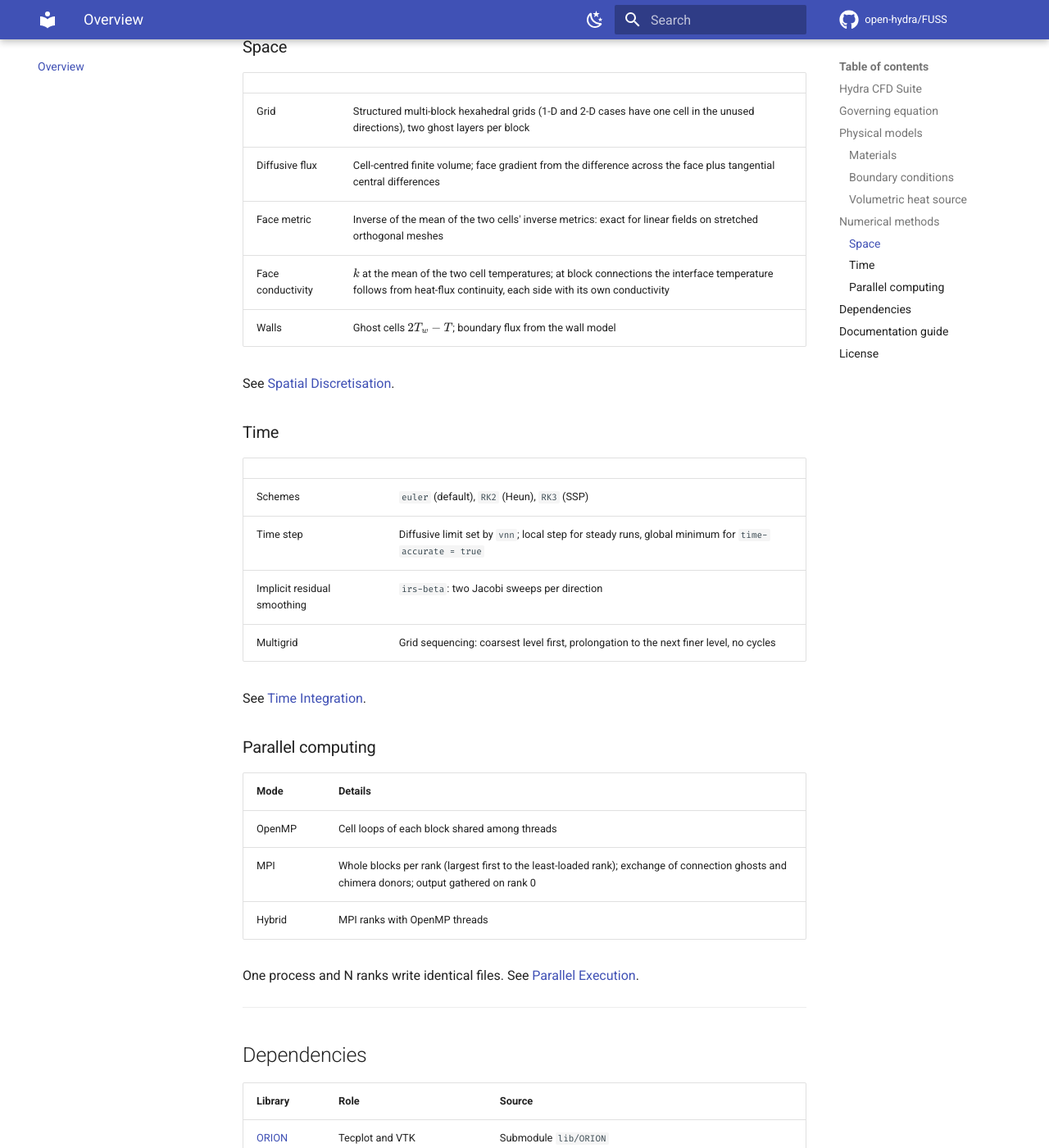
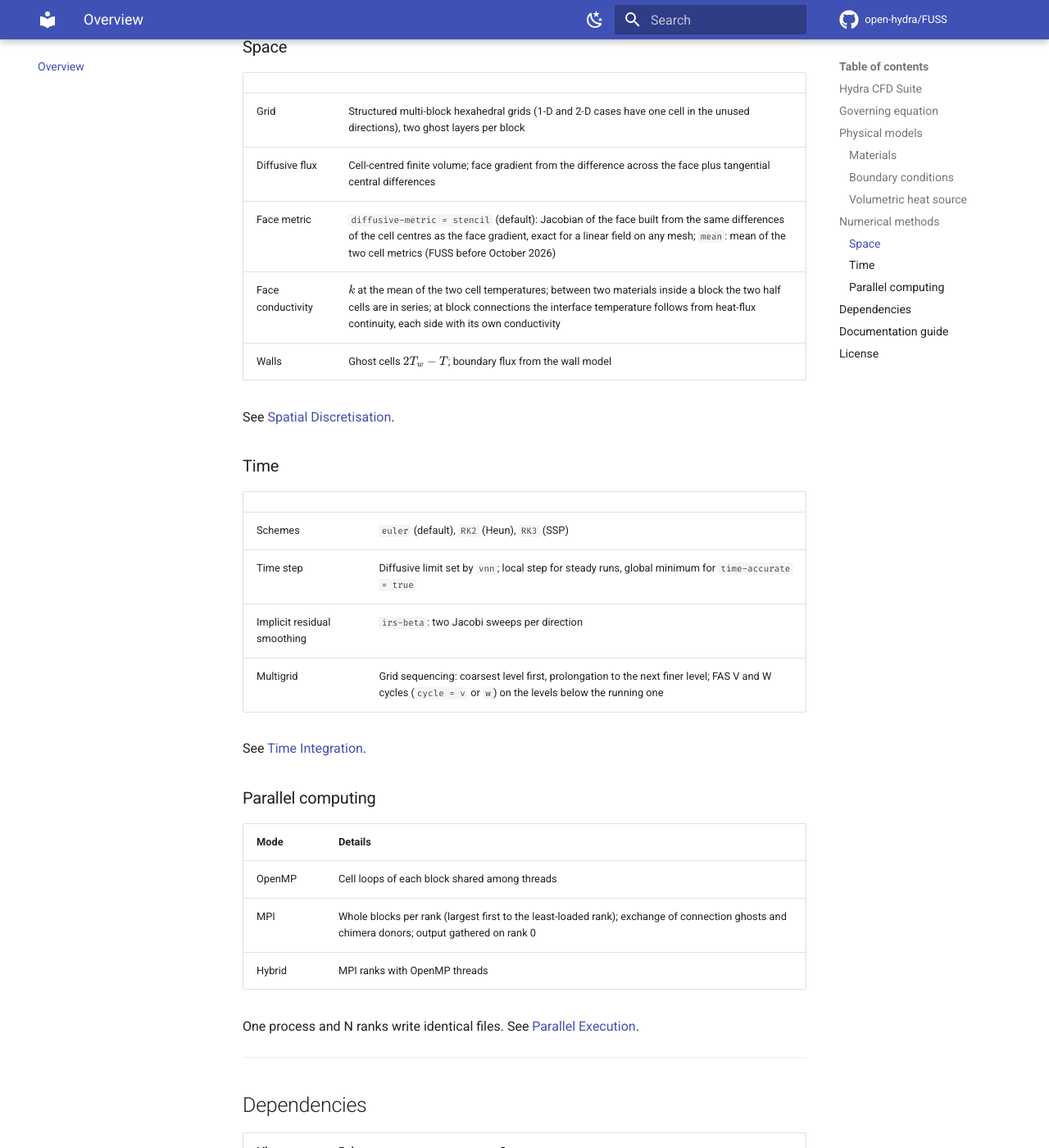
Before and after one commit to open-hydra/FUSS, an MkDocs documentation site: the page built from docs/overview.md, in a window 1280 px wide and 1400 px high, scrolled down 2385 px. Shown: the whole window at 82% size. Built offline with MkDocs 1.6.1 and Material for MkDocs 9.7.7, drawn with Linux system fonts in a browser that asks for light colours; comment, search, counter and statistics services are not loaded.

Commit message:
docs: statements wrong since the sync (inverse-mean, no cycles, IRS fallback, lower-index k, stop on every rank)
overview.md:74 face metric (stencil/mean, not inverse-mean), :76 series k, :94 FAS V/W cycles exist; README.md:21,96 FAS cycles;
initial-conditions.md:95 IRS fallback removed (354bf28), :117 series conductivity at a material jump inside a block (9901941),
:135 old ORION pin; thermo.md:100,211 same series-k defect; time-integration.md:121 only the finding rank stops, the launcher
ends the others (stop_from_thread, Mod_MPI.f90:725-735; verification finding D-2); numerics.md:60 inverse-mean never released;
quick-start.md:134 a comment may contain "=" (Read_Ini.f90 Warn_Unread_Keys skips comments, FiNeR 2.1.0). Text only.

Co-Authored-By: Claude Sonnet 5.5 <noreply@anthropic.com>

```diff
--- a/docs/overview.md
+++ b/docs/overview.md
@@ -73,8 +73,8 @@ $\dot{q}_\text{vol}$ is a cell field read from `INPUT/st.tec` when that file exi
 |-|-|
 | Grid | Structured multi-block hexahedral grids (1-D and 2-D cases have one cell in the unused directions), two ghost layers per block |
 | Diffusive flux | Cell-centred finite volume; face gradient from the difference across the face plus tangential central differences |
-| Face metric | Inverse of the mean of the two cells' inverse metrics: exact for linear fields on stretched orthogonal meshes |
-| Face conductivity | $k$ at the mean of the two cell temperatures; at block connections the interface temperature follows from heat-flux continuity, each side with its own conductivity |
+| Face metric | `diffusive-metric = stencil` (default): Jacobian of the face built from the same differences of the cell centres as the face gradient, exact for a linear field on any mesh; `mean`: mean of the two cell metrics (FUSS before October 2026) |
+| Face conductivity | $k$ at the mean of the two cell temperatures; between two materials inside a block the two half cells are in series; at block connections the interface temperature follows from heat-flux continuity, each side with its own conductivity |
 | Walls | Ghost cells $2T_w - T$; boundary flux from the wall model |
 
 See [Spatial Discretisation](theory/numerics.md).
@@ -86,7 +86,7 @@ See [Spatial Discretisation](theory/numerics.md).
 | Schemes | `euler` (default), `RK2` (Heun), `RK3` (SSP) |
 | Time step | Diffusive limit set by `vnn`; local step for steady runs, global minimum for `time-accurate = true` |
 | Implicit residual smoothing | `irs-beta`: two Jacobi sweeps per direction |
-| Multigrid | Grid sequencing: coarsest level first, prolongation to the next finer level, no cycles |
+| Multigrid | Grid sequencing: coarsest level first, prolongation to the next finer level; FAS V and W cycles (`cycle = v` or `w`) on the levels below the running one |
 
 See [Time Integration](theory/time-integration.md).
 
```
Also changed, not shown: README.md (+2 -2 lines), docs/getting-started/quick-start.md (+1 -1 lines), docs/theory/numerics.md (+1 -1 lines), docs/theory/thermo.md (+2 -2 lines), docs/theory/time-integration.md (+1 -1 lines), docs/user/initial-conditions.md (+3 -3 lines).
